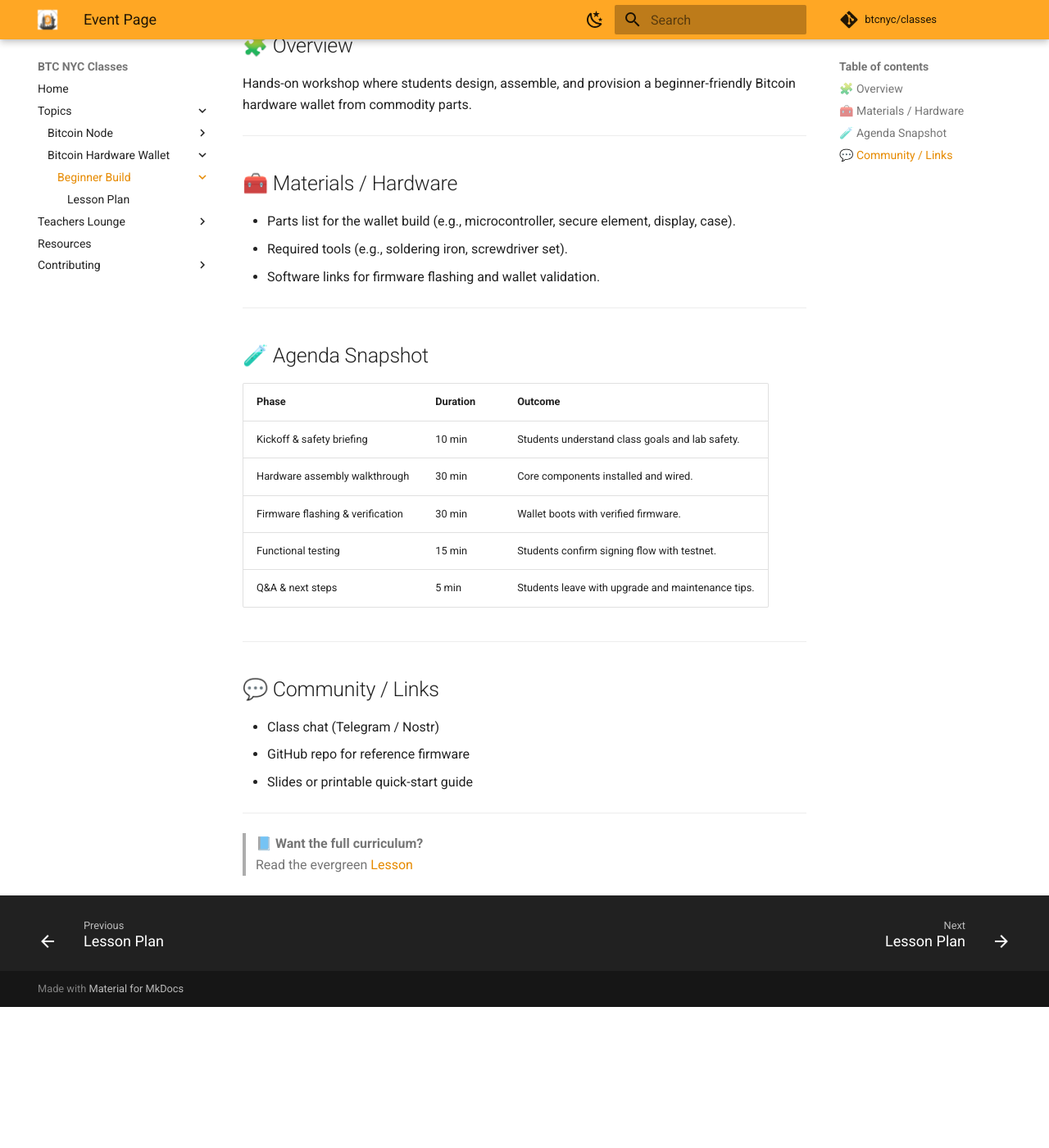
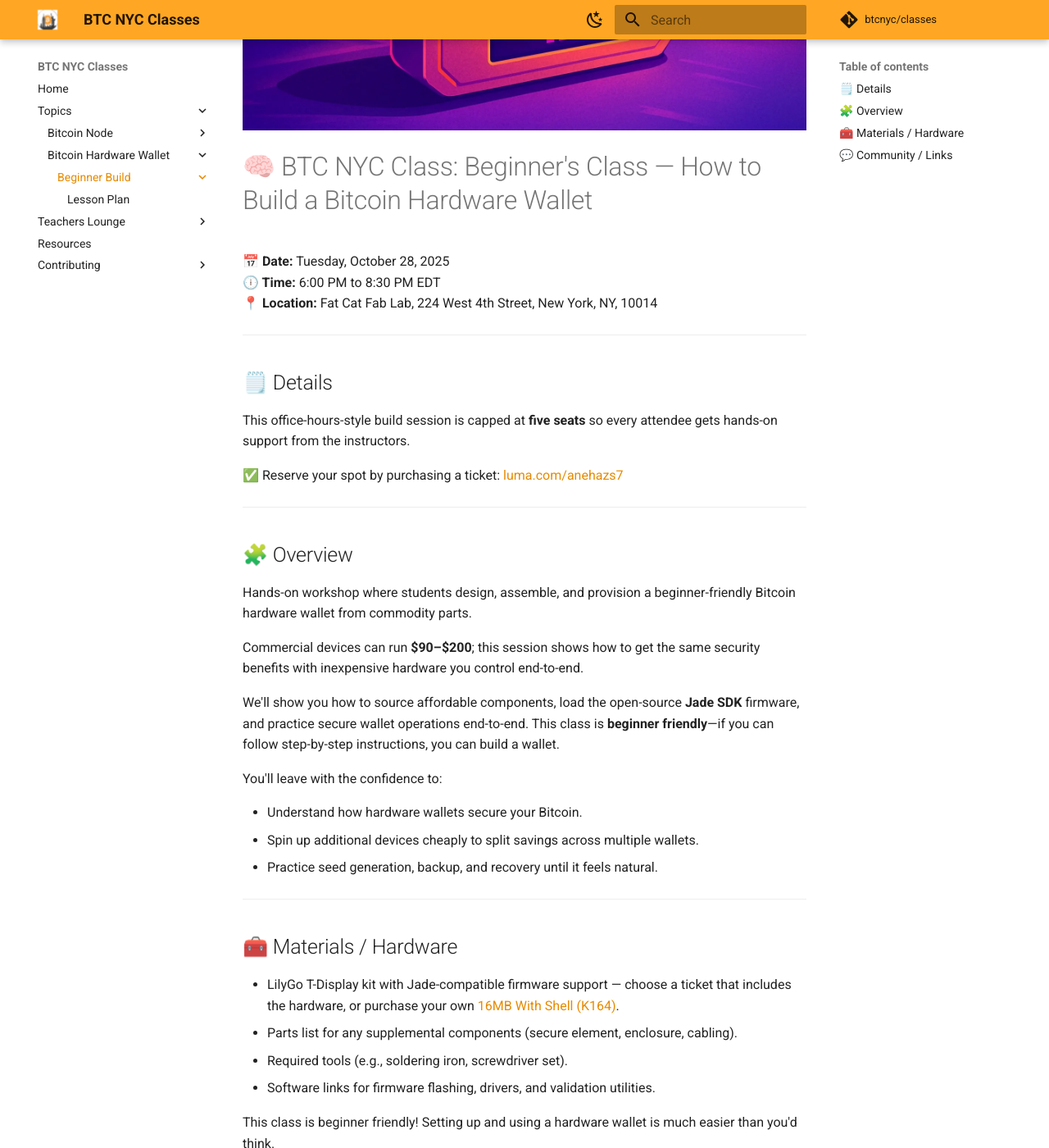
Before and after one commit to btcnyc/classes, an MkDocs documentation site: the page built from docs/topics/bitcoin-hardware-wallet/00-beginners-hardware-wallet/index.md, in a window 1280 px wide and 1400 px high, scrolled down 409 px. Shown: the whole window at 82% size. Built offline with MkDocs 1.6.1 and Material for MkDocs 9.7.7, drawn with Linux system fonts in a browser that asks for light colours; comment, search, counter and statistics services are not loaded; before the commit the page ends 1637 px from its top, so only the background shows below that; some of the changed text lies outside the part shown.

Commit message:
Add hero image and event details for hardware wallet class

```diff
--- a/docs/topics/bitcoin-hardware-wallet/00-beginners-hardware-wallet/index.md
+++ b/docs/topics/bitcoin-hardware-wallet/00-beginners-hardware-wallet/index.md
@@ -1,41 +1,52 @@
 > 📘 **Want the full curriculum?**
 > Read the evergreen [Lesson](./lesson.md)
 
+![DIY hardware wallet build on a workbench](../assets/hardware_wallet.webp){ width="100%" }
+
 # 🧠 BTC NYC Class: Beginner's Class — How to Build a Bitcoin Hardware Wallet
 
-**📅 Date:** TODO
-**🕕 Time:** TODO
-**📍 Location:** TODO
+**📅 Date:** Tuesday, October 28, 2025
+**🕕 Time:** 6:00 PM to 8:30 PM EDT
+**📍 Location:** Fat Cat Fab Lab, 224 West 4th Street, New York, NY, 10014
+
+---
+
+## 🗒️ Details
+This office-hours-style build session is capped at **five seats** so every attendee gets hands-on support from the instructors.
+
+✅ Reserve your spot by purchasing a ticket: [luma.com/anehazs7](https://luma.com/anehazs7)
 
 ---
 
 ## 🧩 Overview
 Hands-on workshop where students design, assemble, and provision a beginner-friendly Bitcoin hardware wallet from commodity parts.
 
+Commercial devices can run **$90–$200**; this session shows how to get the same security benefits with inexpensive hardware you control end-to-end.
+
+We'll show you how to source affordable components, load the open-source **Jade SDK** firmware, and practice secure wallet operations end-to-end. This class is **beginner friendly**—if you can follow step-by-step instructions, you can build a wallet.
+
+You'll leave with the confidence to:
+
+- Understand how hardware wallets secure your Bitcoin.
+- Spin up additional devices cheaply to split savings across multiple wallets.
+- Practice seed generation, backup, and recovery until it feels natural.
+
 ---
 
 ## 🧰 Materials / Hardware
-- Parts list for the wallet build (e.g., microcontroller, secure element, display, case).
+- LilyGo T-Display kit with Jade-compatible firmware support — choose a ticket that includes the hardware, or purchase your own [16MB With Shell (K164)](https://lilygo.cc/products/t-display?srsltid=AfmBOornob5U3FzZifuSwBBOdeXKcdPDqkYEnAVYKBLdzl0BPyNglGBR).
+- Parts list for any supplemental components (secure element, enclosure, cabling).
 - Required tools (e.g., soldering iron, screwdriver set).
-- Software links for firmware flashing and wallet validation.
+- Software links for firmware flashing, drivers, and validation utilities.
+
+This class is beginner friendly! Setting up and using a hardware wallet is much easier than you'd think.
 
 ---
 
-## 🧪 Agenda Snapshot
-| Phase | Duration | Outcome |
-| --- | --- | --- |
-| Kickoff & safety briefing | 10 min | Students understand class goals and lab safety. |
-| Hardware assembly walkthrough | 30 min | Core components installed and wired. |
-| Firmware flashing & verification | 30 min | Wallet boots with verified firmware. |
-| Functional testing | 15 min | Students confirm signing flow with testnet. |
-| Q&A & next steps | 5 min | Students leave with upgrade and maintenance tips. |
-
----
 
 ## 💬 Community / Links
-- Class chat (Telegram / Nostr)
-- GitHub repo for reference firmware
-- Slides or printable quick-start guide
+- [Class chat (Telegram)](https://t.me/+M79B-75J2YU3OTRh)
+- [GitHub repo for reference firmware](https://github.com/Blockstream/Jade)
 
 ---
 
```
Also changed, not shown: docs/topics/bitcoin-hardware-wallet/00-beginners-hardware-wallet/lesson.md (+2 -0 lines), docs/topics/bitcoin-hardware-wallet/assets/hardware_wallet.webp (added).
